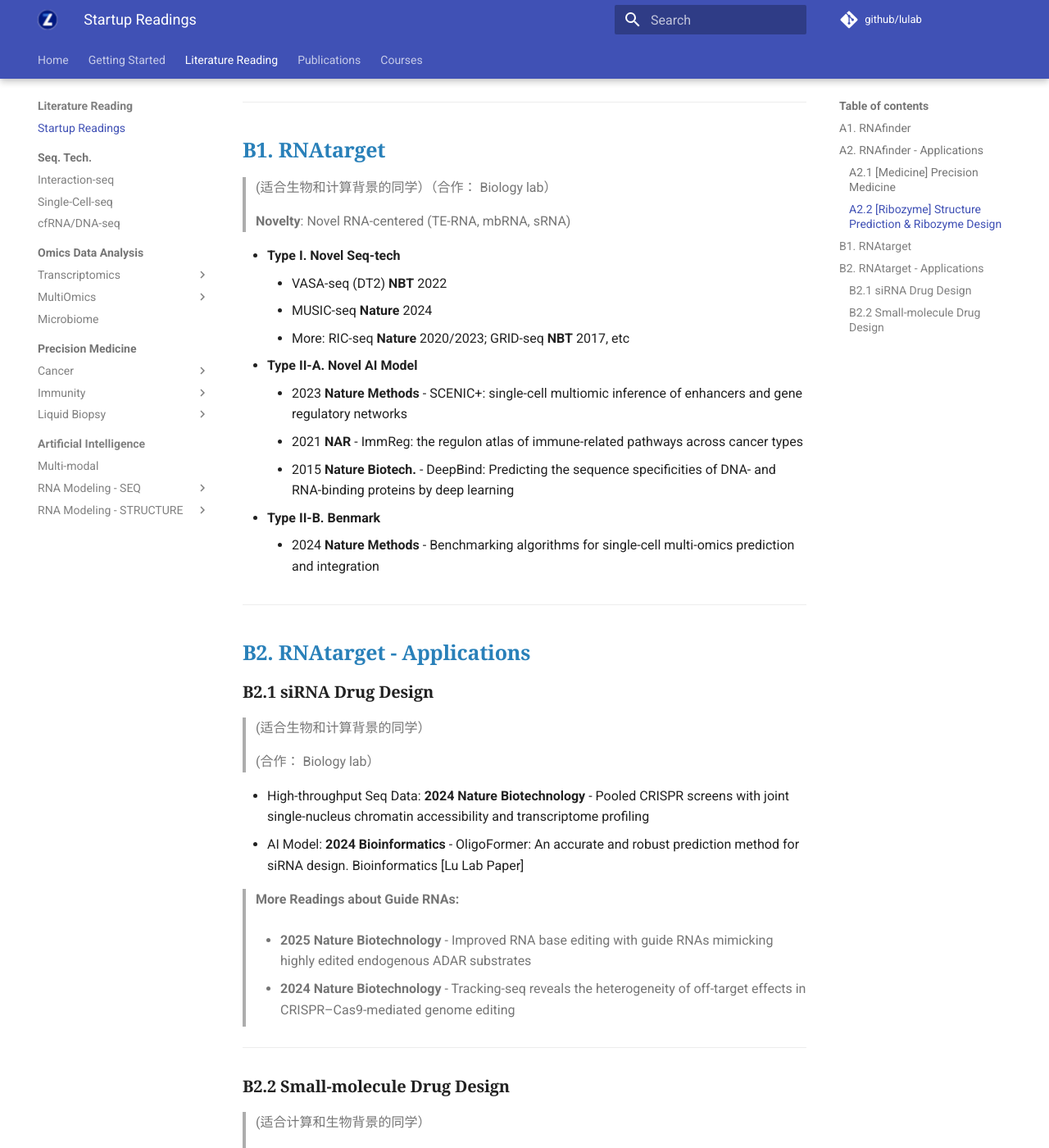
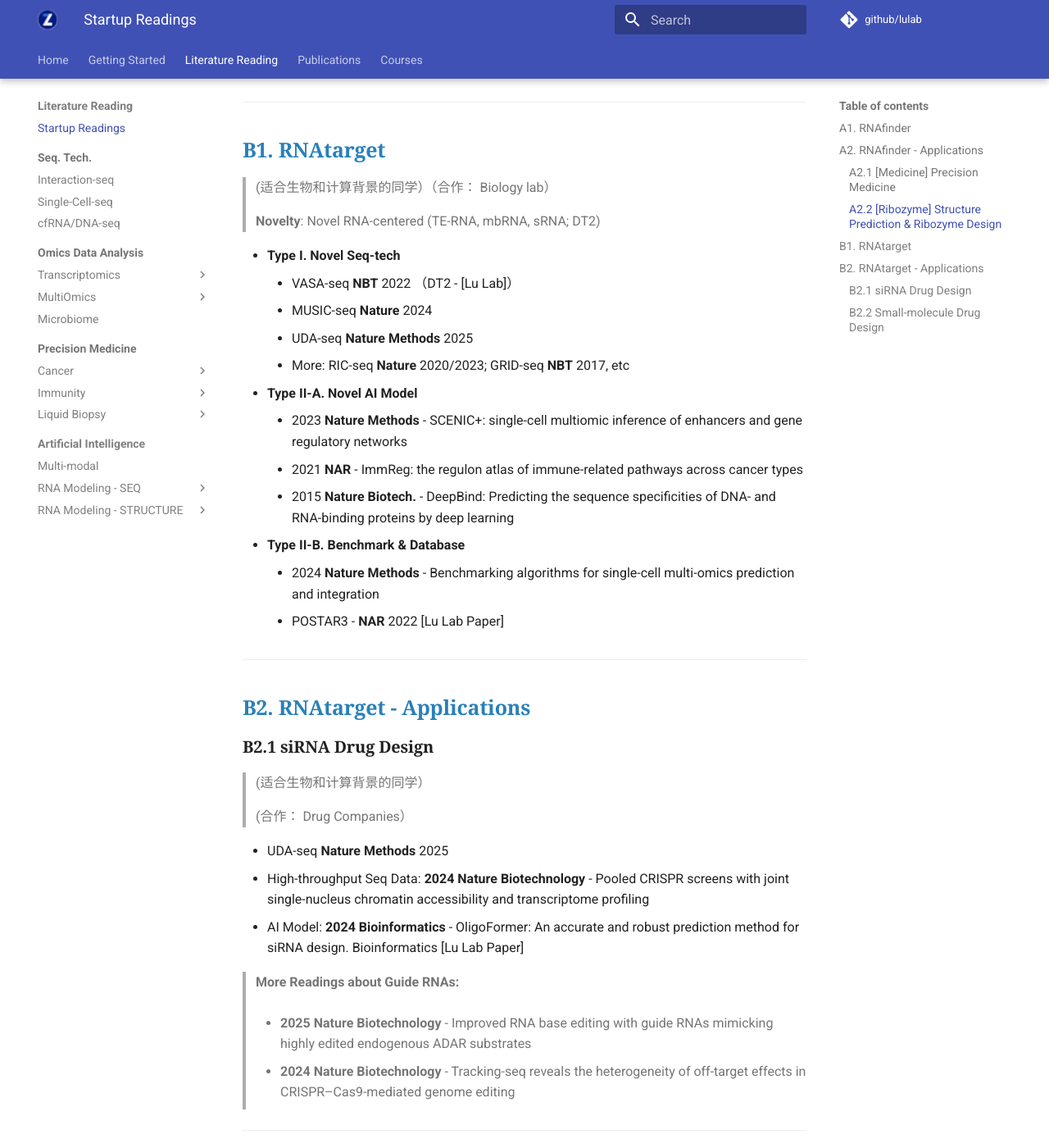
Before and after one commit to lulab/mkdocs, an MkDocs documentation site: the page built from docs/reading/startup.md, in a window 1280 px wide and 1400 px high, scrolled down 1917 px. Shown: the whole window at 82% size. Built offline with MkDocs 1.6.1 and Material for MkDocs 9.7.7, drawn with Linux system fonts in a browser that asks for light colours; some of the changed text lies outside the part shown.

Commit message:
Update startup.md

```diff
--- a/docs/reading/startup.md
+++ b/docs/reading/startup.md
@@ -55,18 +55,20 @@
 
 > (适合生物和计算背景的同学）（合作： Biology lab）
 >
-> **Novelty**: Novel RNA-centered  (TE-RNA, mbRNA, sRNA)
+> **Novelty**: Novel RNA-centered  (TE-RNA, mbRNA, sRNA; DT2)
 
 * **Type I. Novel Seq-tech**
-	* VASA-seq (DT2) **NBT** 2022
+	* VASA-seq **NBT** 2022 （DT2 - [Lu Lab]）
 	* MUSIC-seq **Nature** 2024
+	* UDA-seq **Nature Methods** 2025
 	* More: RIC-seq **Nature** 2020/2023; GRID-seq **NBT** 2017, etc
 * **Type II-A. Novel AI Model**
 	* 2023 **Nature Methods** - SCENIC+: single-cell multiomic inference of enhancers and gene regulatory networks
 	* 2021 **NAR** - ImmReg: the regulon atlas of immune-related pathways across cancer types
 	* 2015 **Nature Biotech.** - DeepBind: Predicting the sequence specificities of DNA- and RNA-binding proteins by deep learning
-* **Type II-B. Benmark**
+* **Type II-B. Benchmark & Database**
 	* 2024 **Nature Methods**  - Benchmarking algorithms for single-cell multi-omics prediction and integration
+	* POSTAR3 - **NAR** 2022  [Lu Lab Paper]
 
 ---
 
@@ -76,9 +78,10 @@
 
 > (适合生物和计算背景的同学）
 >
-> (合作： Biology lab）
+> (合作： Drug Companies）
 
 
+* UDA-seq **Nature Methods** 2025
 * High-throughput Seq Data:  **2024 Nature Biotechnology** - Pooled CRISPR screens with joint single-nucleus chromatin accessibility and transcriptome profiling
 * AI Model: **2024 Bioinformatics**  - OligoFormer: An accurate and robust prediction method for siRNA design. Bioinformatics [Lu Lab Paper]
 
```
Also changed, not shown: other parts of docs/reading/startup.md (+1 -1 lines).
